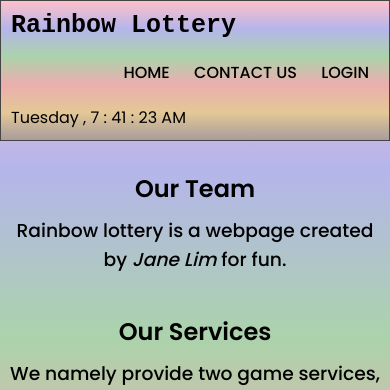
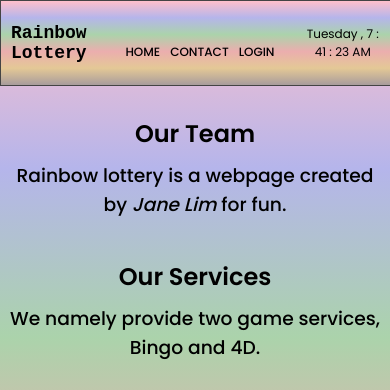
Before and after one commit to Janeleq/Rainbow-Lottery, a Flask app: page /about in a window 390 px wide. Shown: the top 390 px of the page. Run offline with Flask 2, Linux system fonts and the light colour scheme.

Commit message:
Home Changes

```diff
--- a/static/css/about.css
+++ b/static/css/about.css
@@ -18,6 +18,11 @@ header {
     border-style: solid;
     border-color: #444;
     border-width: 1px;
+    display: flex;
+    justify-content: center;
+    align-items: center;
+    height: 10%;
+    width: 100%;
 }
 
 header::after {
@@ -36,12 +41,16 @@ header > h1 {
 
 nav {
     float: right;
+
 }
 
 nav ul {
     margin: 10px;
     padding: 0;
     list-style: none;
+    display: flex;
+    justify-content: center;
+    align-items: center;
 }
 
 nav li {
@@ -151,3 +160,17 @@ h3 {
         background: linear-gradient(rgb(219, 162, 171), rgb(218, 191, 191), rgb(238, 238, 126));;
     }
 }
+
+@media screen and (max-width: 425px) {
+    header h1 {
+        font-size: 18px;
+    }
+
+    header ul{
+        font-size: 12px;
+    }
+
+    .time {
+        font-size: 12px;
+    }
+  }
--- a/static/css/base.css
+++ b/static/css/base.css
@@ -57,7 +57,7 @@ nav li {
 nav a {
   margin: 10px;
   color: #000;
-  text-decoration: none;
+  text-decoration: underline;
   text-transform: uppercase;
 }
 
@@ -136,6 +136,7 @@ h2 span {
 @media screen and (max-width: 768px) {
   .container {
     width: 70%;
+    height: 85%;
   }
   .container img {
     width: 400px;
--- a/templates/about.html
+++ b/templates/about.html
@@ -16,7 +16,7 @@
     <nav>
       <ul>
         <li><a href="/">Home</a></li>
-        <li><a href="/contact">Contact Us</a></li>
+        <li><a href="/contact">Contact</a></li>
         <li><a href="/login">Login</a></li>
       </ul>
     </nav>
```
